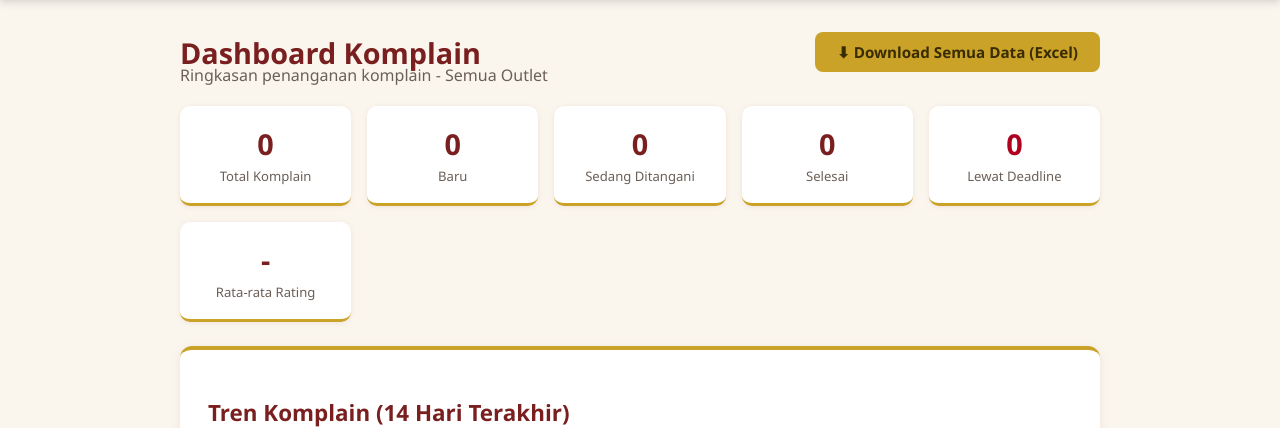
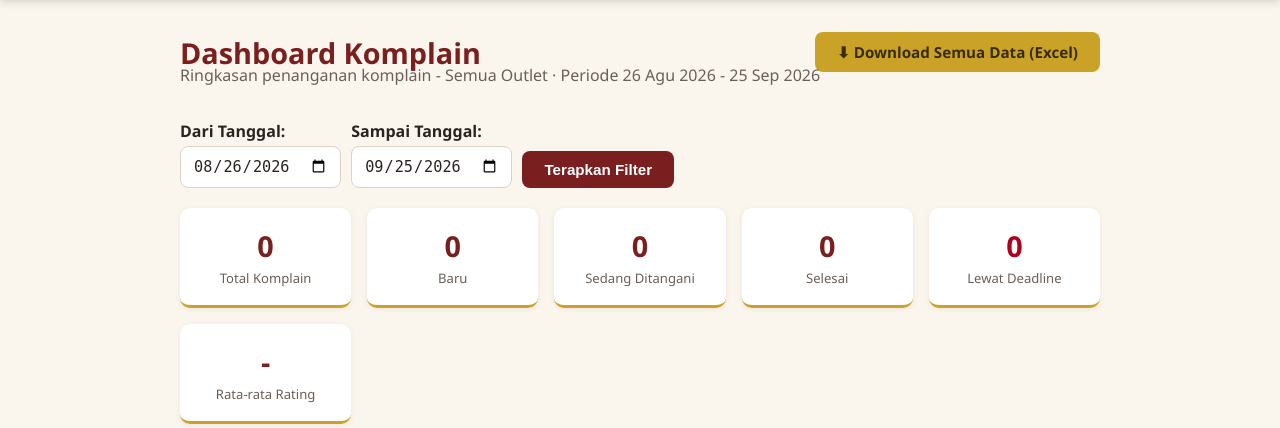
Before and after one commit to adi0541b/restaurant-complaints, a Django app: page /dashboard/ in a window 1280 px wide. Shown: the part 51-479 px from the top of the page. Run offline with Django 5.2, Linux system fonts and the light colour scheme; the visitor is signed in with stand-in values (Sample User, id 1); data comes from the database, SQL or seed files in the repository.

Commit message:
Tambah filter periode di Dashboard dengan default siklus 26-25

```diff
--- a/complaints/templates/complaints/dashboard.html
+++ b/complaints/templates/complaints/dashboard.html
@@ -3,7 +3,7 @@
 {% block content %}
 <div style="display:flex;justify-content:space-between;align-items:center;flex-wrap:wrap;gap:10px;">
     <h1 style="margin:0;">Dashboard Komplain</h1>
-    <a href="{% url 'complaints:export_excel' %}{% if selected_city_id %}?kota={{ selected_city_id }}{% endif %}" class="btn btn-gold">⬇ Download Semua Data (Excel)</a>
+    <a href="{% url 'complaints:export_excel' %}?mulai={{ period_start|date:"Y-m-d" }}&selesai={{ period_end|date:"Y-m-d" }}{% if selected_city_id %}&kota={{ selected_city_id }}{% endif %}" class="btn btn-gold">⬇ Download Semua Data (Excel)</a>
 </div>
 <p class="subtitle">Ringkasan penanganan komplain -
 {% if request.user.staff_profile.branch %}
@@ -15,19 +15,33 @@
 {% else %}
     Semua Outlet
 {% endif %}
+&middot; Periode {{ period_start|date:"d M Y" }} - {{ period_end|date:"d M Y" }}
 </p>
 
+<form method="get" class="filters" style="margin-bottom:20px;align-items:end;">
     {% if available_cities %}
-<form method="get" class="filters" style="margin-bottom:20px;">
-    <label for="kota-filter" style="font-weight:600;margin-right:8px;">Kota:</label>
-    <select name="kota" id="kota-filter" class="form-select" onchange="this.form.submit()" style="width:auto;display:inline-block;">
+    <div>
+        <label for="kota-filter" style="font-weight:600;display:block;margin-bottom:4px;">Kota:</label>
+        <select name="kota" id="kota-filter" class="form-select" style="width:auto;">
             <option value="">-- Semua Kota --</option>
             {% for city in available_cities %}
                 <option value="{{ city.pk }}" {% if selected_city_id == city.pk|stringformat:"s" %}selected{% endif %}>{{ city.name }}</option>
             {% endfor %}
         </select>
+    </div>
+    {% endif %}
+    <div>
+        <label for="mulai-filter" style="font-weight:600;display:block;margin-bottom:4px;">Dari Tanggal:</label>
+        <input type="date" name="mulai" id="mulai-filter" class="form-control" value="{{ period_start|date:"Y-m-d" }}" style="width:auto;">
+    </div>
+    <div>
+        <label for="selesai-filter" style="font-weight:600;display:block;margin-bottom:4px;">Sampai Tanggal:</label>
+        <input type="date" name="selesai" id="selesai-filter" class="form-control" value="{{ period_end|date:"Y-m-d" }}" style="width:auto;">
+    </div>
+    <div>
+        <button type="submit" class="btn btn-primary">Terapkan Filter</button>
+    </div>
 </form>
-{% endif %}
 
 <div class="stats-grid">
     <div class="stat-box"><div class="num">{{ stats.total }}</div><div class="label">Total Komplain</div></div>
--- a/complaints/views.py
+++ b/complaints/views.py
@@ -228,6 +228,41 @@ def dashboard(request):
             qs = qs.filter(branch__city_id=selected_city_id)
             selected_city = available_cities.filter(pk=selected_city_id).first()
 
+    # ------------------------------------------------------------------
+    # Filter Periode: default siklus tanggal 26 - 25 (mengikuti tanggal hari
+    # ini), bisa diganti manual lewat form.
+    # ------------------------------------------------------------------
+    today = timezone.localdate()
+    if today.day >= 26:
+        default_start = today.replace(day=26)
+        if today.month == 12:
+            default_end = today.replace(year=today.year + 1, month=1, day=25)
+        else:
+            default_end = today.replace(month=today.month + 1, day=25)
+    else:
+        default_end = today.replace(day=25)
+        if today.month == 1:
+            default_start = today.replace(year=today.year - 1, month=12, day=26)
+        else:
+            default_start = today.replace(month=today.month - 1, day=26)
+
+    period_start_raw = request.GET.get('mulai')
+    period_end_raw = request.GET.get('selesai')
+    try:
+        period_start = datetime.strptime(period_start_raw, '%Y-%m-%d').date() if period_start_raw else default_start
+    except ValueError:
+        period_start = default_start
+    try:
+        period_end = datetime.strptime(period_end_raw, '%Y-%m-%d').date() if period_end_raw else default_end
+    except ValueError:
+        period_end = default_end
+
+    # Perbandingan datetime LANGSUNG (bukan lookup '__date'), supaya tidak
+    # memicu CONVERT_TZ di MySQL (lihat catatan di bagian Tren Komplain).
+    period_start_dt = timezone.make_aware(datetime.combine(period_start, time.min))
+    period_end_dt = timezone.make_aware(datetime.combine(period_end + timedelta(days=1), time.min))
+    qs = qs.filter(created_at__gte=period_start_dt, created_at__lt=period_end_dt)
+
     stats = {
         'total': qs.count(),
         'baru': qs.filter(status=Complaint.Status.BARU).count(),
@@ -329,6 +364,8 @@ def dashboard(request):
         'available_cities': available_cities,
         'selected_city_id': selected_city_id,
         'selected_city': selected_city,
+        'period_start': period_start,
+        'period_end': period_end,
     }
     return render(request, 'complaints/dashboard.html', context)
 
@@ -461,11 +498,25 @@ def export_complaints_excel(request):
     search = request.GET.get('q')
     only_overdue = request.GET.get('overdue')
     kota = request.GET.get('kota')
+    mulai_raw = request.GET.get('mulai')
+    selesai_raw = request.GET.get('selesai')
 
     if status:
         qs = qs.filter(status=status)
     if kota:
         qs = qs.filter(branch__city_id=kota)
+    if mulai_raw:
+        try:
+            mulai = datetime.strptime(mulai_raw, '%Y-%m-%d').date()
+            qs = qs.filter(created_at__gte=timezone.make_aware(datetime.combine(mulai, time.min)))
+        except ValueError:
+            pass
+    if selesai_raw:
+        try:
+            selesai = datetime.strptime(selesai_raw, '%Y-%m-%d').date()
+            qs = qs.filter(created_at__lt=timezone.make_aware(datetime.combine(selesai + timedelta(days=1), time.min)))
+        except ValueError:
+            pass
     if search:
         qs = qs.filter(
             Q(code__icontains=search) |
```
Lines whose indentation alone changed are shown as unchanged.
